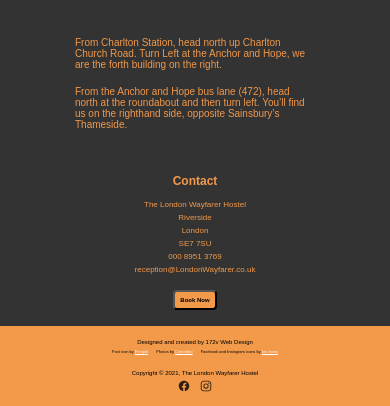
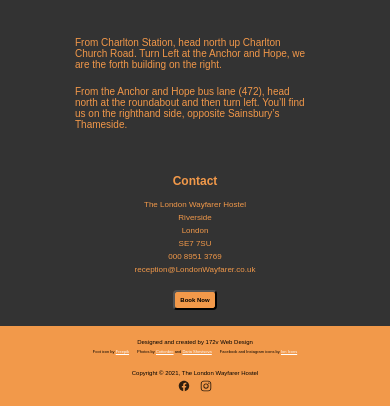
Before and after one commit to paul172v/The-London-Wayfarer, a plain HTML site: page index.html in a window 390 px wide. Shown: the part 3775-4181 px from the top of the page. Drawn offline with Linux system fonts and the light colour scheme; a web font is replaced by a local one.

```diff
--- a/index.html
+++ b/index.html
@@ -339,7 +339,7 @@
         <div class="sources-wrapper">
           <p>Foot icon by <a href="https:www.freepik.com">Freepik</a></p>
           <p>
-            Photos by <a href="https://omycotton.com/?ref=pexels">Cottonbro</a>
+            Photos by <a href="https://omycotton.com/?ref=pexels">Cottonbro</a> and <a href="https://www.instagram.com/pexelsru/">Daria Shevtsova</a>
           </p>
           <p>
             Facebook and Instagram icons by
```
